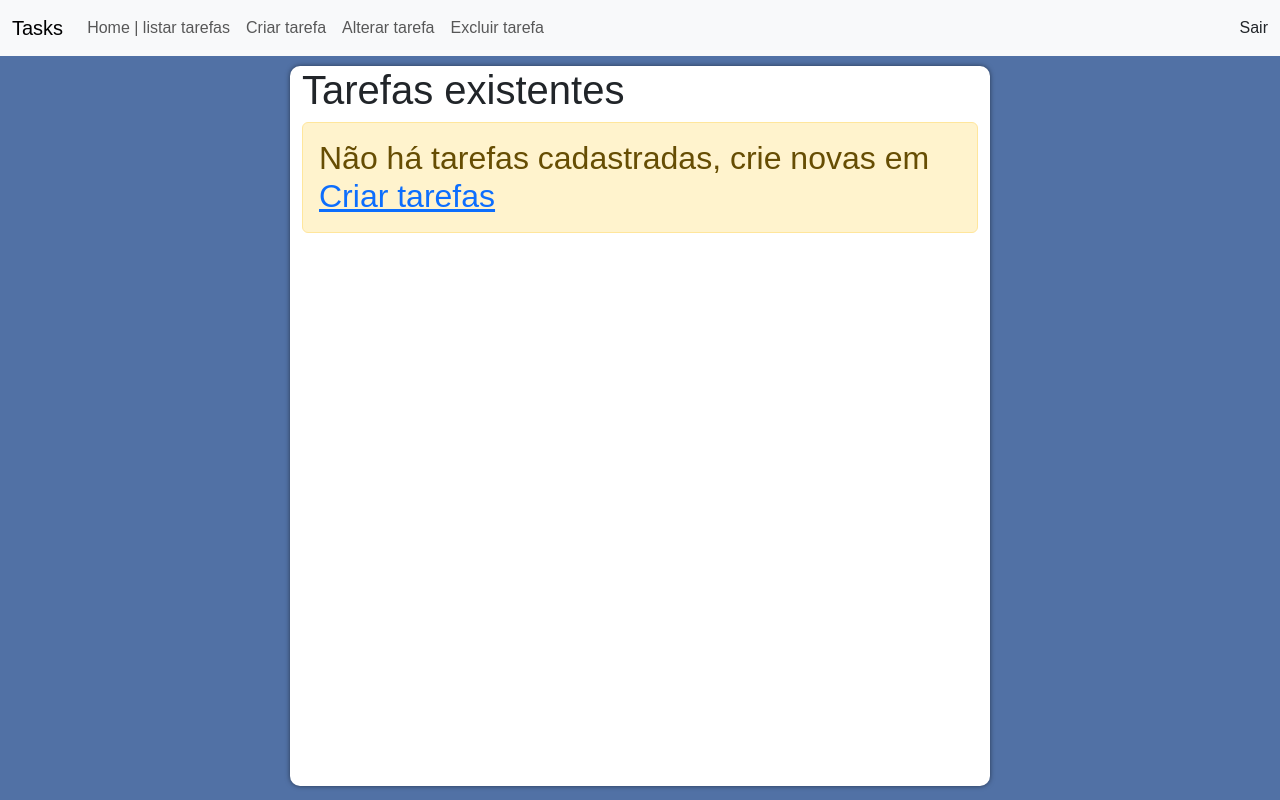
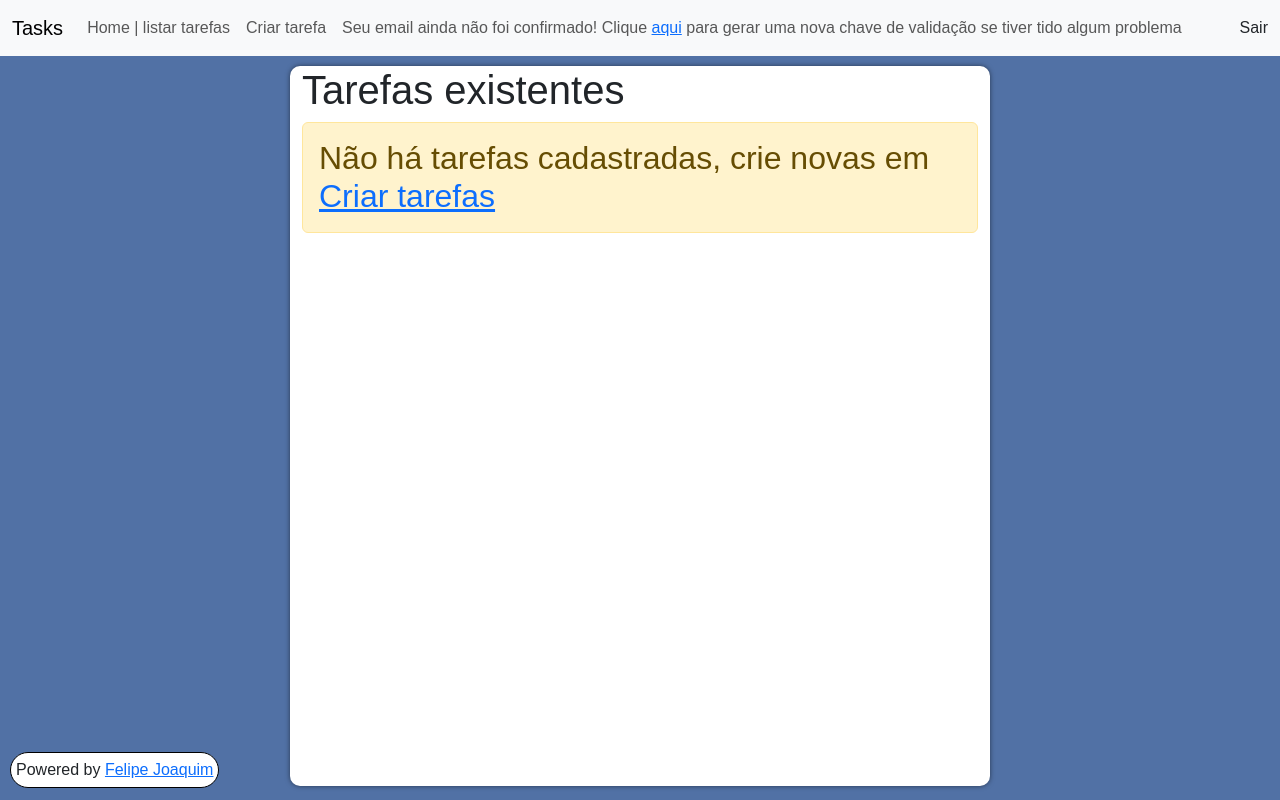
Before and after one commit to felipe-fjs/todo-project, a Flask app: template app/templates/tasks/read.html in a window 1280 px wide. Run offline with Flask 3, Linux system fonts and the light colour scheme; the template is opened without the code that fills it, so the values that code supplies are empty; some libraries are stand-ins or nearby versions.

Commit message:
Update base.html
adicionado link de "powered by" para github

```diff
--- a/app/templates/tasks/base.html
+++ b/app/templates/tasks/base.html
@@ -9,7 +9,18 @@
   <link rel="stylesheet" href="{{ url_for('static', filename='css/tasks/mobile.css')}}">
   <link rel="stylesheet" href="{{ url_for('static', filename='css/tasks/media-queries.css')}}">
   <link href="https://fonts.googleapis.com/css2?family=Material+Symbols+Outlined" rel="stylesheet" />
+  <style>
+    span#powered {
+      position: absolute;
+      top: 94%;
+      left: 10px;
 
+      padding: 5px;
+      background-color: white;
+      border: 0.5px black solid;
+      border-radius: 2rem;
+    }
+  </style>
   {% block head %} {% endblock %}
 
 </head>
@@ -30,12 +41,12 @@
           <li class="nav-item">
             <a class="nav-link" href="{{ url_for('tasks.create')}}">Criar tarefa</a>
           </li>
-          <li class="nav-item">
-            <a class="nav-link" href="#">Alterar tarefa</a>
-          </li>
-          <li class="nav-item">
-            <a class="nav-link" href="#">Excluir tarefa</a>
-          </li>
+
+          {% if not current_user.email_confirmed %}
+            <li class="nav-item" id="confirm-email">
+              <span class="nav-link">Seu email ainda não foi confirmado! Clique <a href="{{ url_for('entry.generate_token')}}">aqui</a> para gerar uma nova chave de validação se tiver tido algum problema</span>
+            </li>
+          {% endif %}
         </ul>
         <span class="d-flex">
           <a class="nav-link" href="{{ url_for('entry.logout') }}">Sair</a>
@@ -45,7 +56,7 @@
   </nav>
 
   {% block content %} {% endblock %}
-
+  <span id="powered">Powered by <a href="https://github.com/felipe-fjs" target="_blank">Felipe Joaquim</a></span>
   <script src="../../static/js/bootstrap.bundle.min.js"></script>
 </body>
 
```
